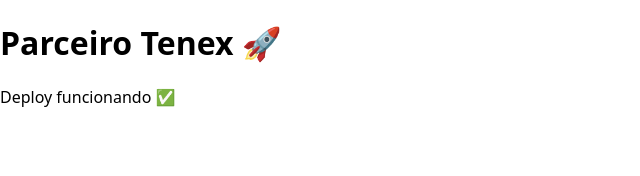
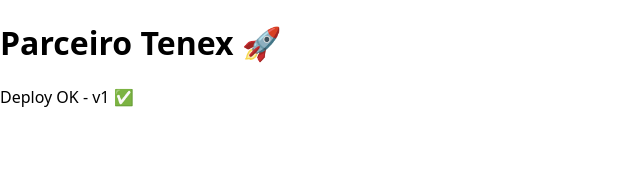
Before and after one commit to tenexoticas-cmyk/parceiro-tenex, a Next.js app: page / in a window 1280 px wide. Shown: the top 176 px of the page, without its empty margins (0-640 px from the left). Built offline with nearby package versions, Linux system fonts and the light colour scheme.

Commit message:
Update page.js

```diff
--- a/app/page.js
+++ b/app/page.js
@@ -2,7 +2,7 @@
   return (
     <main>
       <h1>Parceiro Tenex 🚀</h1>
-      <p>Deploy funcionando ✅</p>
+      <p>Deploy OK - v1 ✅</p>
     </main>
   )
 }
```
